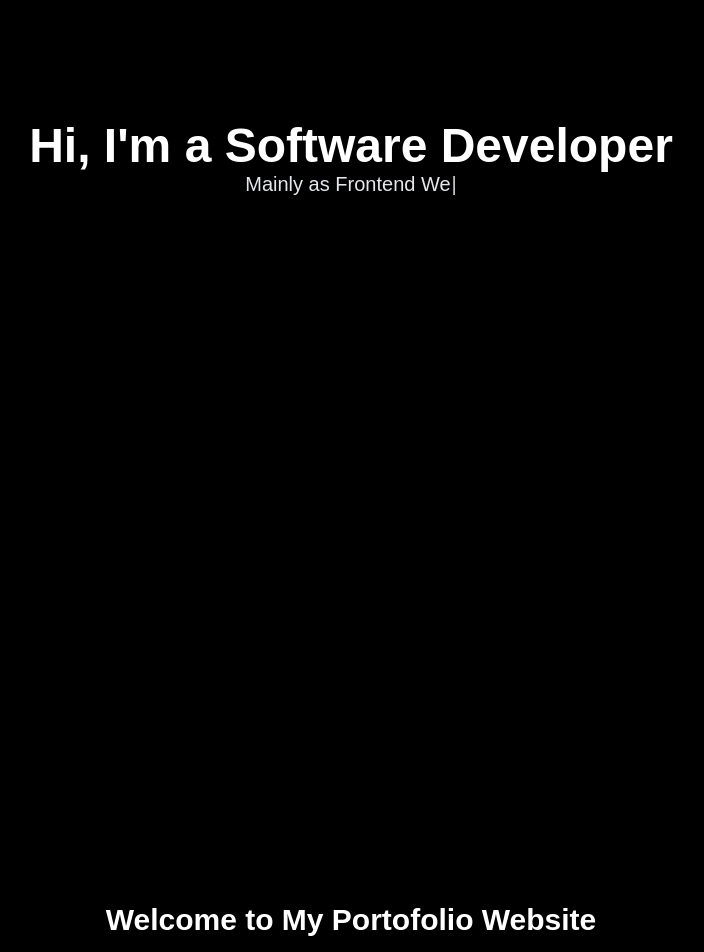
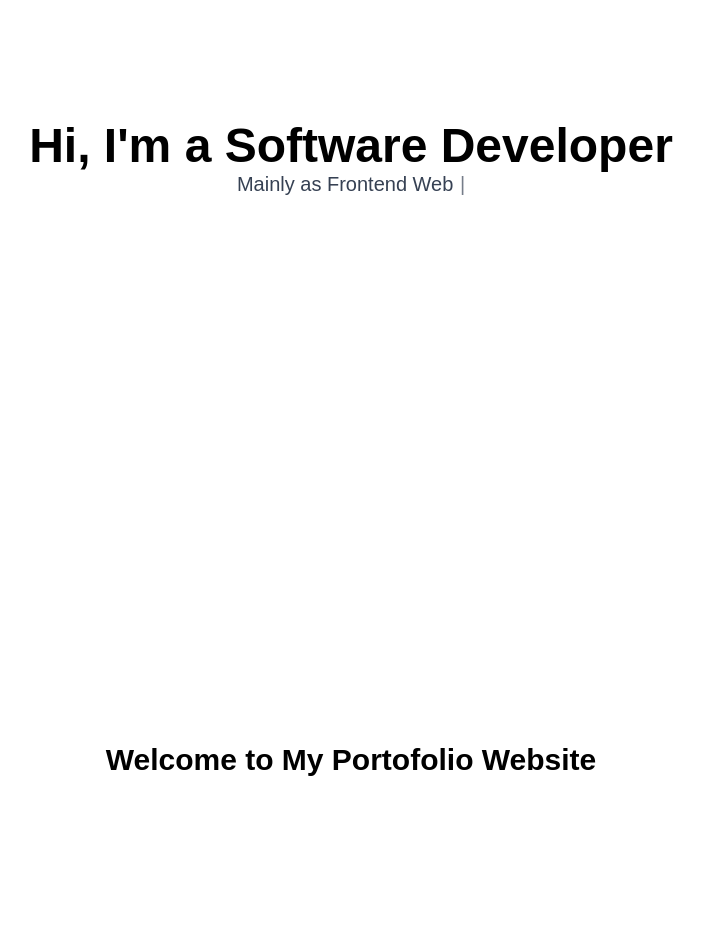
Before and after one commit to Vinskn/vinskn.github.io, a Next.js app: page / in a window 1280 px wide. Shown: the part 240-1192 px from the top of the page, without its empty margins (289-993 px from the left). Built offline with nearby package versions, Linux system fonts and the light colour scheme; no server answers.

Commit message:
update landing

```diff
--- a/src/app/api/cron/route.jsx
+++ b/src/app/api/cron/route.jsx
@@ -3,25 +3,20 @@ import { supabase } from "@/lib/supabase";
 import { NextResponse } from "next/server";
 
 export async function GET(request) {
-    // const isFromCron = request.headers.get("x-vercel-cron") === "1";
-
-    // if (!isFromCron) {
-    //     return new Response('Unauthorized', { status: 401 });
-    // }
+    const today = new Date().toISOString()
 
     try{
         const { data, error } = await supabase
             .from('keepAlive')
-            .update({ updated: new Date().toISOString() })
+            .update({ updated: today })
             .eq('id', 1)
             .select()
-
         if (error) {
             console.error('Supabase PATCH error:', error);
             return NextResponse.json({ success: false, error: error.message }, { status: 500 });
         }
 
-        return NextResponse.json({ success: "True", status: 500})
+        return NextResponse.json({ data: data, status: 200})
     }
     catch (err) {
         console.error('Cron job failed:', err);
--- a/src/app/page.jsx
+++ b/src/app/page.jsx
@@ -38,19 +38,19 @@ export default function App() {
                             initial= {{ opacity: 0, y: 40 }}
                             whileInView={{ opacity: 1, y: 0 }}
                             transition={{ duration: 0.8, ease: "easeOut" }}
-                            className="w-full h-screen bg-black text-gray-200 flex flex-col justify-center items-center"
+                            className="w-full h-screen bg-white text-gray-200 flex flex-col justify-center items-center"
                         >
                             <motion.h1
                                 initial={{ scale: 0 }}
                                 whileInView={{ scale: 1}}
                                 transition={{ duration: 0.8, ease: "easeOut" }}
                                 viewport={{ once: false }}
-                                className="lg:text-5xl sm:text-3xl xs:text-xl font-bold text-white"
+                                className="lg:text-5xl sm:text-3xl xs:text-xl font-bold text-black"
                             >
                                 Hi, I'm a Software Developer
                             </motion.h1>
 
-                            <div className="xs:text-sm sm:text-lg lg:text-xl">
+                            <div className="xs:text-sm sm:text-lg lg:text-xl text-gray-700">
                                 <Typewriter
                                     options={{
                                         strings: ['Mainly as Frontend Web Developer', "Desktop & Mobile Developer", "Fullstack Web" ,"Rest API", "Machine Learning & Artificial Inteligence"],
@@ -63,9 +63,12 @@ export default function App() {
                             </div>
                         </motion.section>
 
-                        <section ref={welcomeSectionRef} className="w-full h-[90vh] bg-black flex flex-col justify-center items-center relative">
+                        <section ref={welcomeSectionRef} className="w-full h-[50vh] bg-white flex flex-col justify-center items-center relative">
                             <motion.h2
-                                className="lg:text-3xl sm:text-2xl xs:text-lg font-bold text-start text-white z-20"
+                                className="lg:text-3xl sm:text-2xl xs:text-lg font-bold text-start text-black z-20"
+                                initial={{ scale: 0 }}
+                                whileInView={{ scale: 1}}
+                                transition={{ duration: 0.8, ease: "easeOut" }}
                             >
                                 Welcome to My Portofolio Website
                             </motion.h2>
--- a/src/component/pageComponents/Landing.jsx
+++ b/src/component/pageComponents/Landing.jsx
@@ -51,8 +51,8 @@ export default function LandingPage({ openerSection }) {
             tools: "Android Studio"
         },
         ml : {
-            lang: "Python | KERAS | TensorFlow",
-            tools: "Google Colab | Visual Studio Code"
+            lang: "Python | Scikit | KERAS | TensorFlow",
+            tools: "Google Colab | Visual Studio Code | Jupyter Notebook"
         }
     }
 
@@ -85,7 +85,7 @@ export default function LandingPage({ openerSection }) {
                         transition={{ duration: 0.5, ease: "easeInOut"}}
                         className="text-center lg:text-lg xs:text-base lg:mt-4 sm:mt-2 mx-auto text-textSec"
                     >
-                        <span className="font-bold text-textMain text-2xl">Hi I'm Sinamo Kevin Nathanael</span> a Software Engineering graduate with a strong focus on <span className="font-bold">frontend web development</span>. While I specialize in web interfaces, I also build simple <span className="font-bold">mobile and desktop apps</span>. Currently exploring the exciting world of <span className="font-bold">AI and machine learning</span>.
+                        <span className="font-bold text-textMain text-2xl">I'm Sinamo Kevin Nathanael</span> a Software Engineering graduate with a strong focus on <span className="font-bold">frontend web development</span>. While I specialize in web interfaces, I also build simple <span className="font-bold">mobile and desktop apps</span>. Currently exploring the exciting world of <span className="font-bold">AI and machine learning</span>.
                     </motion.p>
                 </div>
                 <div className="aspect-video w-1/3 z-20 relative">
```
